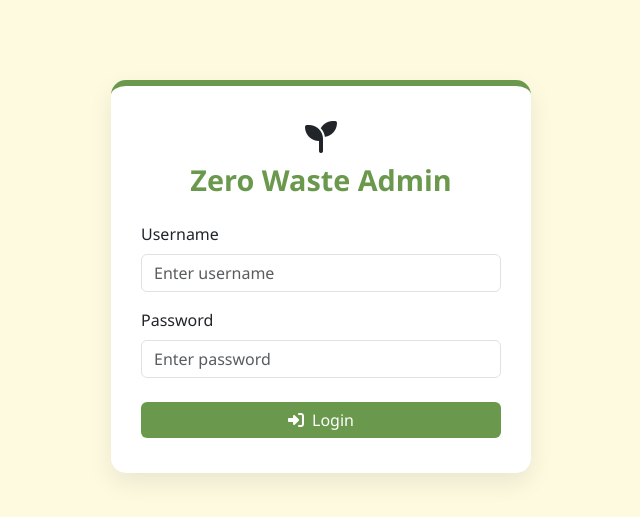
After one commit to PhyoeKyawThan/zerowaste, a PHP site: page /admin/auth/login.php in a window 1280 px wide. The commit adds this page. Shown: the top 517 px of the page, without its empty margins (319-959 px from the left). Run offline with PHP 8.4, Linux system fonts and the light colour scheme.

Commit message:
add: admin auth

```diff
--- /dev/null
+++ b/admin/auth/login.php
@@ -0,0 +1,119 @@
+<!DOCTYPE html>
+<html lang="en">
+<head>
+  <meta charset="UTF-8">
+  <title>Zero Waste Admin Login</title>
+  <meta name="viewport" content="width=device-width, initial-scale=1">
+  <link href="https://cdn.jsdelivr.net/npm/bootstrap@5.3.3/dist/css/bootstrap.min.css" rel="stylesheet">
+  <link href="https://cdnjs.cloudflare.com/ajax/libs/font-awesome/6.4.0/css/all.min.css" rel="stylesheet">
+
+  <style>
+    body {
+      background: #fefae0;
+      font-family: 'Segoe UI', Tahoma, Geneva, Verdana, sans-serif;
+    }
+
+    .login-container {
+      max-width: 420px;
+      margin: 80px auto;
+      background: #ffffff;
+      padding: 35px 30px;
+      border-radius: 15px;
+      box-shadow: 0 10px 25px rgba(0, 0, 0, 0.08);
+      border-top: 6px solid #6a994e;
+    }
+
+    .login-title {
+      font-weight: 700;
+      color: #6a994e;
+      font-size: 1.8rem;
+    }
+
+    .login-title i {
+      color: #bc4749;
+    }
+
+    .form-label {
+      font-weight: 500;
+    }
+
+    .form-control:focus {
+      box-shadow: none;
+      border-color: #6a994e;
+    }
+
+    .btn-login {
+      background-color: #6a994e;
+      border: none;
+    }
+
+    .btn-login:hover {
+      background-color: #52724f;
+    }
+
+    .food-note {
+      font-size: 0.9rem;
+      color: #8d99ae;
+      margin-top: 15px;
+    }
+  </style>
+</head>
+<body>
+
+<?php
+session_start();
+ini_set('display_errors', 1);
+ini_set('display_startup_errors', 1);
+error_reporting(E_ALL);
+
+$err = "";
+  if ($_SERVER['REQUEST_METHOD'] == 'POST') {
+    include '../../connection/connect.php';
+
+    $username = trim($_POST['username']);
+    $password = md5(trim($_POST['password']));
+    $query = mysqli_prepare($db, "SELECT * FROM admin WHERE username = ? AND password = ?");
+    $query->bind_param('ss', $username , $password);
+    $query->execute();
+    $result = $query->get_result();
+    $admin = $result->fetch_assoc();
+    echo $username;
+    if(isset($admin['adm_id'])){
+        $_SESSION['adm_id'] = $admin['adm_id'];
+        header("Location: /zerowaste/admin/");
+        exit;
+    }
+  }
+?>
+
+<div class="login-container text-center">
+  <div class="mb-4">
+    <i class="fas fa-seedling fa-2x"></i>
+    <h3 class="login-title mt-2">Zero Waste Admin</h3>
+  </div>
+
+  <form method="post" action="">
+    <div class="form-group mb-3 text-start">
+      <label for="username" class="form-label">Username</label>
+      <input type="text" name="username" id="username" class="form-control" placeholder="Enter username" required>
+    </div>
+
+    <div class="form-group mb-4 text-start">
+      <label for="password" class="form-label">Password</label>
+      <input type="password" name="password" id="password" class="form-control" placeholder="Enter password" required>
+    </div>
+
+    <button type="submit" class="btn btn-login w-100 text-white">
+      <i class="fas fa-sign-in-alt me-2"></i>Login
+    </button>
+  </form>
+
+  <!-- <div class="food-note text-muted">
+    <i class="fas fa-utensils me-1 text-danger"></i>
+    Helping reduce food waste by donating over-prepared meals.
+  </div> -->
+</div>
+
+<script src="https://cdn.jsdelivr.net/npm/bootstrap@5.3.3/dist/js/bootstrap.bundle.min.js"></script>
+</body>
+</html>
--- a/admin/index.php
+++ b/admin/index.php
@@ -0,0 +1,3 @@
+<?php
+
+header("Location: dashboard.php");
--- a/admin/logout.php
+++ b/admin/logout.php
@@ -1,7 +1,7 @@
 <?php
 session_start();
 session_destroy();
-$url = 'login.php';
+$url = 'auth/login.php';
 header('Location: ' . $url);
 
 ?>
--- a/admin/parts/nav.php
+++ b/admin/parts/nav.php
@@ -25,7 +25,7 @@
         <a href="users_claims.php" class="<?= $current === 'users_claims.php' ? 'active' : '' ?>">
             <i class="fa fa-inbox me-2"></i> Users Claims
         </a>
-        <a href="logout.php" class="mt-4">
+        <a href="logout.php" class="mt-4" onclick="return confirm('Are you sure to logout?')">
             <i class="fa fa-sign-out-alt me-2"></i> Logout
         </a>
 
```
Also changed, not shown: admin/parts/start.php (+6 -7 lines).
